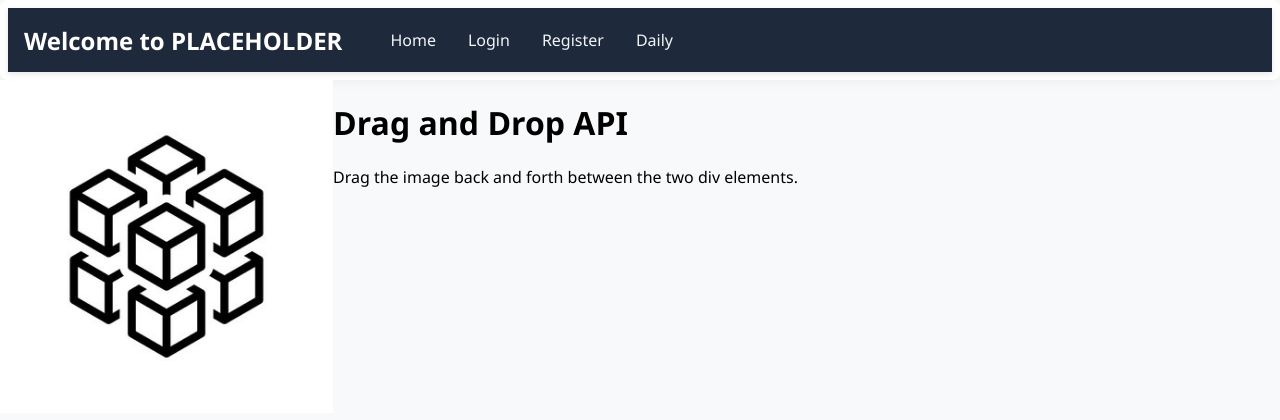
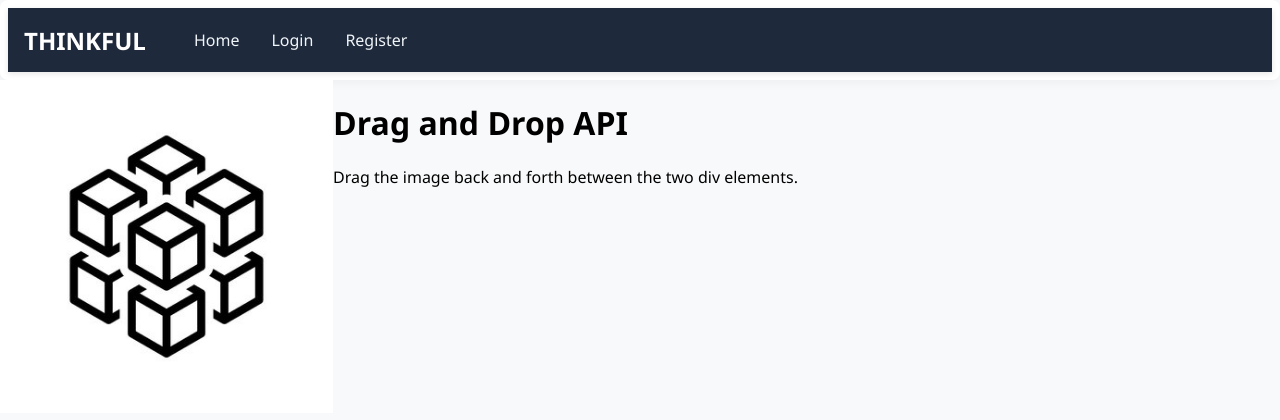
Before and after one commit to BingBong44512/flask-project, a Flask app: page / in a window 1280 px wide; the page is wider, and only the part inside the window is pictured. Shown: the top 420 px of that part. Run offline with Flask 3, Linux system fonts and the light colour scheme; parts of the project's set-up code (start-up, migrations or seed data) failed here and were passed over.

Commit message:
super idol

```diff
--- a/app/templates/base.html
+++ b/app/templates/base.html
@@ -29,7 +29,7 @@
 					</button> -->
 
 					<div class="navbar-title">
-						Welcome to PLACEHOLDER
+						THINKFUL
 					</div>
 
 					<div class="navbar-links">
@@ -45,7 +45,9 @@
 
 						<a href="/register">Register</a>
 
-						<a href="{{url_for('text')}}">Daily</a>
+						{% if current_user.is_authenticated %}
+							<a href="{{url_for('text')}}">Daily</a>
+						{% endif %}
 
 					</div>
 
```
